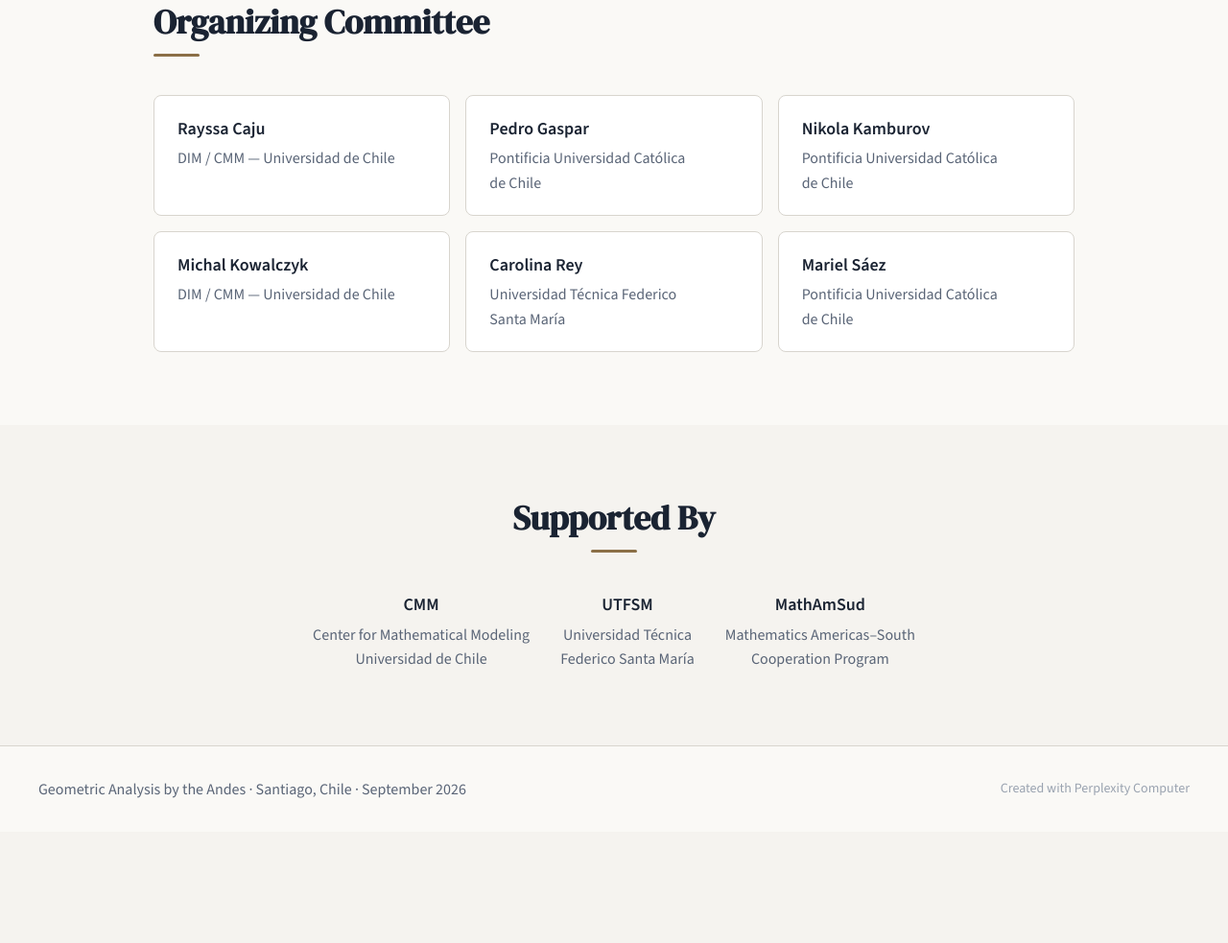
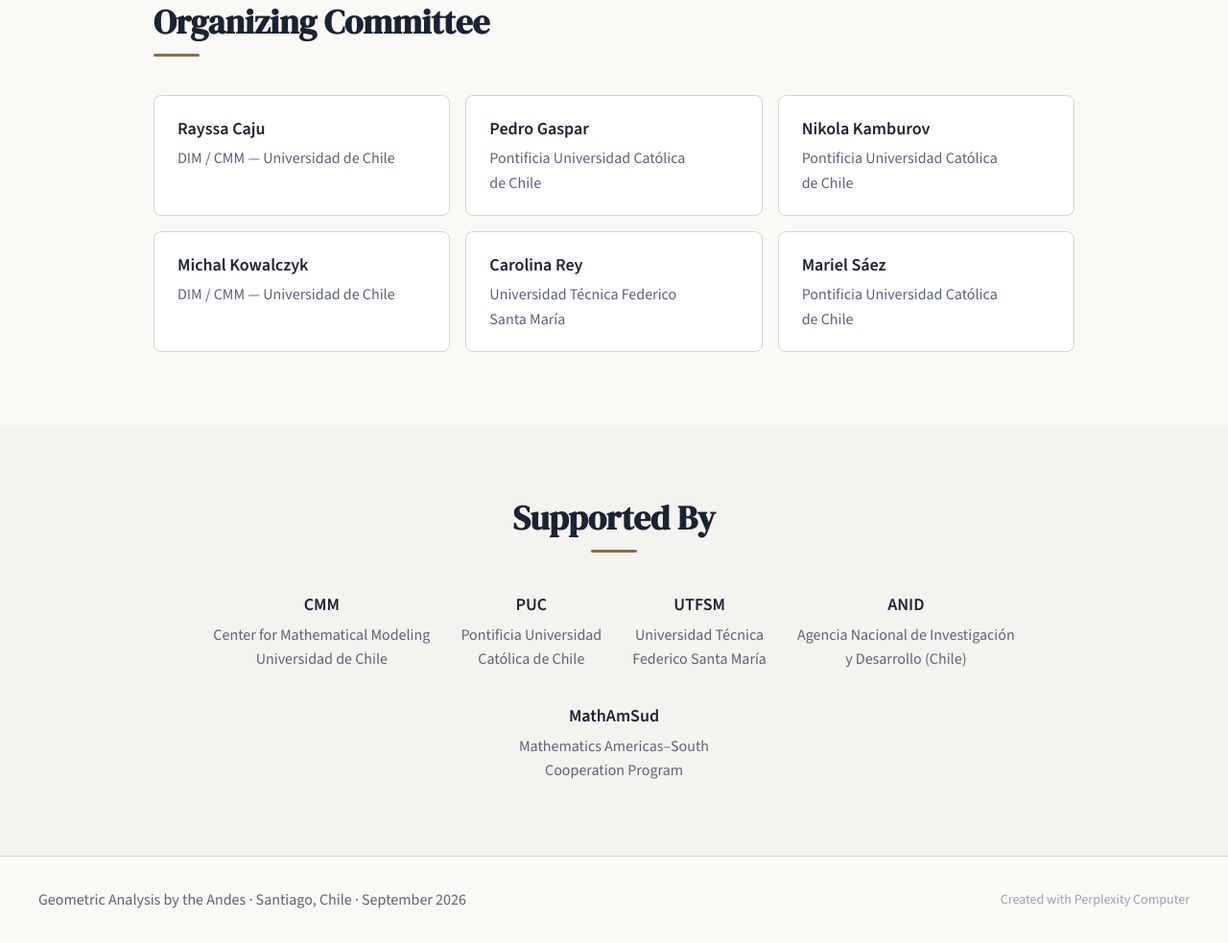
Before and after one commit to crey593/ga-andes, a plain HTML site: page index.html in a window 1280 px wide. Shown: the part 3694-4677 px from the top of the page at 96% size. Before the commit the page ends 4561 px from the top, so only its background shows below. Drawn offline with nearby package versions, Linux system fonts and the light colour scheme.

Commit message:
Update index.html

```diff
--- a/index.html
+++ b/index.html
@@ -339,8 +339,16 @@
         <p>Center for Mathematical Modeling<br>Universidad de Chile</p>
       </div>
       <div class="sponsor-item">
+        <p class="sponsor-name">PUC</p>
+        <p>Pontificia Universidad<br>Católica de Chile</p>
+      </div>
+      <div class="sponsor-item">
         <p class="sponsor-name">UTFSM</p>
         <p>Universidad Técnica<br>Federico Santa María</p>
+      </div>
+      <div class="sponsor-item">
+        <p class="sponsor-name">ANID</p>
+        <p>Agencia Nacional de Investigación<br>y Desarrollo (Chile)</p>
       </div>
       <div class="sponsor-item">
         <p class="sponsor-name">MathAmSud</p>
```
